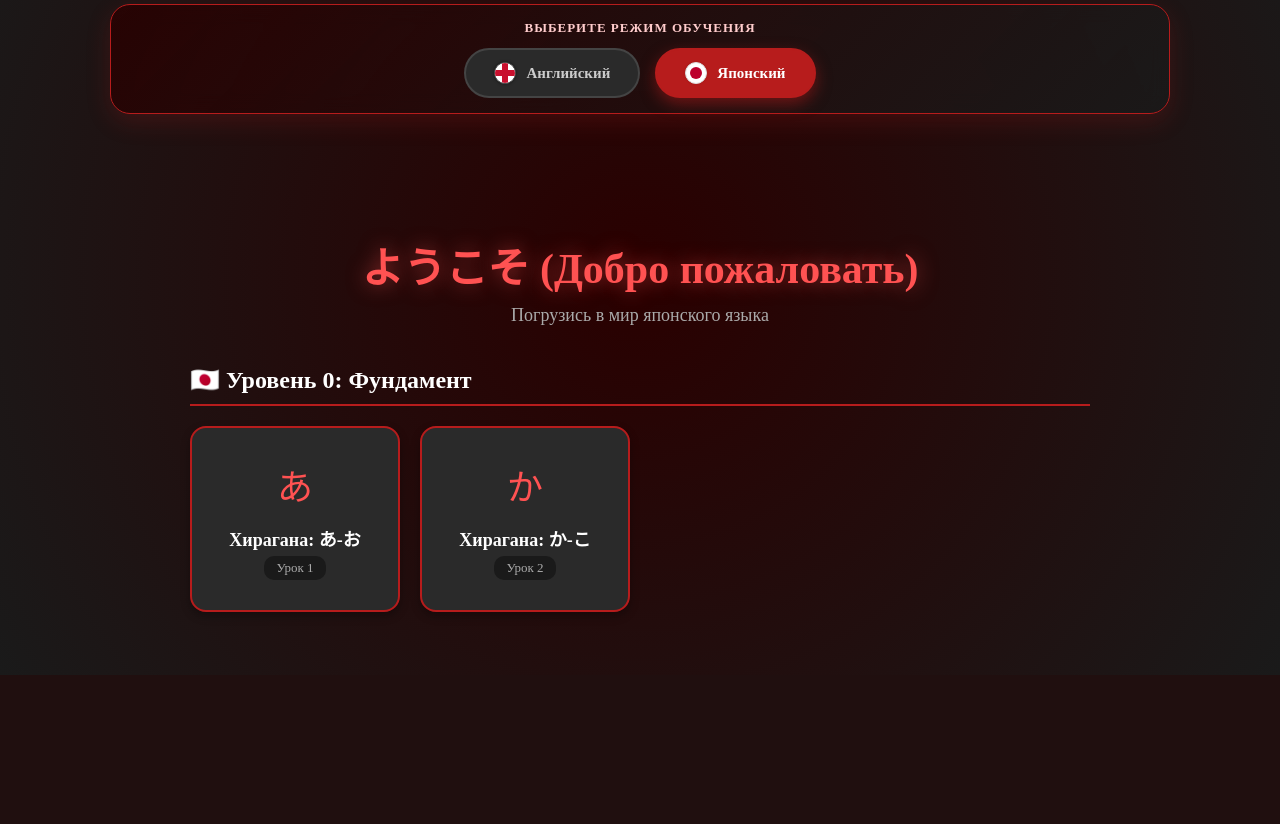
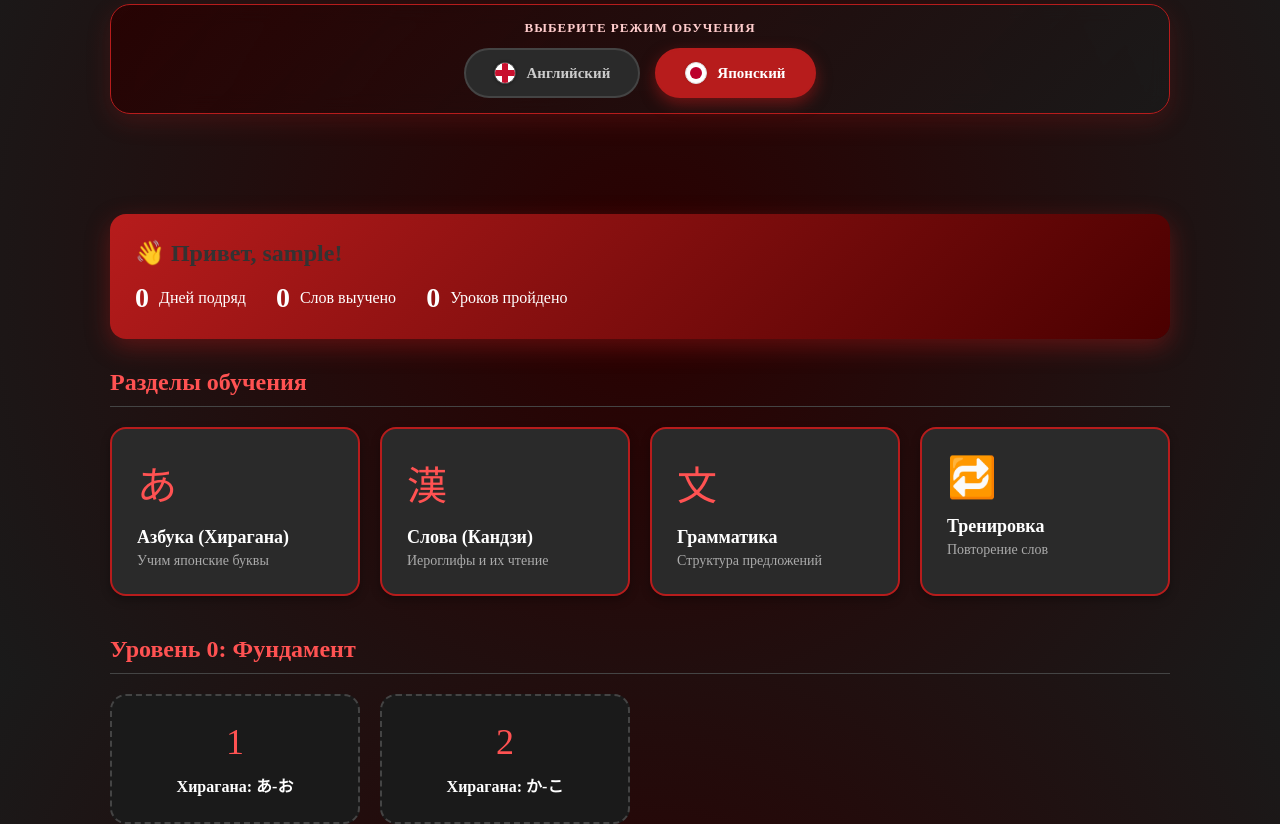
Before and after one commit to Yoshi-6767/johnny_app, a Flask app: page /jp/ in a window 1280 px wide. Shown: the part 125-949 px from the top of the page. Before the commit the page ends 737 px from the top, so only its background shows below. Run offline with Flask 3, Linux system fonts and the light colour scheme; the visitor is signed in with stand-in values (Sample User, id 1); data that the repository does not hold is empty; parts of the project's set-up code (start-up, migrations or seed data) failed here and were passed over.

Commit message:
Update jp_index.html

```diff
--- a/jp_app/templates/jp_index.html
+++ b/jp_app/templates/jp_index.html
@@ -1,36 +1,128 @@
 {% extends "jp_base.html" %}
 
+{% block styles %}
+<style>
+    .jp-dashboard {
+        background: linear-gradient(135deg, #b71c1c, #4a0000);
+        border-radius: 16px;
+        padding: 25px;
+        color: #fff;
+        margin-bottom: 30px;
+        box-shadow: 0 8px 25px rgba(183, 28, 28, 0.4);
+    }
+    .jp-stats {
+        display: flex;
+        gap: 30px;
+        margin-top: 15px;
+    }
+    .jp-stat-item {
+        display: flex;
+        align-items: center;
+        gap: 10px;
+        font-size: 16px;
+    }
+    .jp-stat-num {
+        font-size: 28px;
+        font-weight: 900;
+    }
+    .section-grid {
+        display: grid;
+        grid-template-columns: repeat(auto-fill, minmax(220px, 1fr));
+        gap: 20px;
+        margin-bottom: 40px;
+    }
+    .section-card {
+        background: #2a2a2a;
+        border: 2px solid #b71c1c;
+        border-radius: 16px;
+        padding: 25px;
+        text-decoration: none;
+        color: #fff;
+        display: flex;
+        flex-direction: column;
+        align-items: flex-start;
+        transition: all 0.2s;
+        box-shadow: 0 4px 10px rgba(0,0,0,0.3);
+    }
+    .section-card:hover {
+        border-color: #ff5252;
+        transform: translateY(-5px);
+        box-shadow: 0 8px 20px rgba(255, 82, 82, 0.3);
+    }
+    .section-icon {
+        font-size: 40px;
+        color: #ff5252;
+        margin-bottom: 15px;
+    }
+    .section-title {
+        font-size: 18px;
+        font-weight: 700;
+        margin-bottom: 5px;
+    }
+    .section-desc {
+        font-size: 14px;
+        color: #aaa;
+    }
+    /* Карта уроков */
+    .lesson-grid {
+        display: grid;
+        grid-template-columns: repeat(auto-fill, minmax(200px, 1fr));
+        gap: 20px;
+    }
+    .lesson-card {
+        background: #1a1a1a;
+        border: 2px dashed #444;
+        border-radius: 16px;
+        padding: 25px;
+        text-align: center;
+        text-decoration: none;
+        color: #fff;
+        transition: all 0.2s;
+    }
+    .lesson-card:hover {
+        border-color: #ff5252;
+        background: #2a2a2a;
+    }
+</style>
+{% endblock %}
+
 {% block content %}
-<div style="text-align: center; margin-top: 40px; margin-bottom: 40px;">
-    <h1 style="color: #ff5252; font-size: 42px; font-weight: 900; text-shadow: 0 0 20px rgba(255, 82, 82, 0.5);">
-        ようこそ (Добро пожаловать)
-    </h1>
-    <p style="color: #aaa; font-size: 18px;">Погрузись в мир японского языка</p>
-</div>
+<div style="margin-top: 20px;">
+    <!-- ДАШБОРД -->
+    <div class="jp-dashboard">
+        <h2 style="margin: 0; font-size: 24px;">👋 Привет, {{ user.username }}!</h2>
+        <div class="jp-stats">
+            <div class="jp-stat-item">
+                <span class="jp-stat-num">{{ stats.streak }}</span> Дней подряд
+            </div>
+            <div class="jp-stat-item">
+                <span class="jp-stat-num">{{ stats.words_learned }}</span> Слов выучено
+            </div>
+            <div class="jp-stat-item">
+                <span class="jp-stat-num">{{ stats.lessons_done }}</span> Уроков пройдено
+            </div>
+        </div>
+    </div>
 
-<!-- КАРТА УРОКОВ -->
-<div style="max-width: 900px; margin: 0 auto;">
-    <h2 style="color: #fff; font-size: 24px; border-bottom: 2px solid #b71c1c; padding-bottom: 10px; margin-bottom: 20px;">
-        🇯🇵 Уровень 0: Фундамент
-    </h2>
+    <!-- РАЗДЕЛЫ -->
+    <h2 style="color: #ff5252; margin-bottom: 20px; border-bottom: 1px solid #444; padding-bottom: 10px;">Разделы обучения</h2>
+    <div class="section-grid">
+        {% for sec in sections %}
+            <a href="{{ sec.link }}" class="section-card">
+                <div class="section-icon">{{ sec.icon }}</div>
+                <div class="section-title">{{ sec.title }}</div>
+                <div class="section-desc">{{ sec.desc }}</div>
+            </a>
+        {% endfor %}
+    </div>
 
-    <div style="display: grid; grid-template-columns: repeat(auto-fill, minmax(200px, 1fr)); gap: 20px;">
+    <!-- КАРТА УРОКОВ -->
+    <h2 style="color: #ff5252; margin-bottom: 20px; border-bottom: 1px solid #444; padding-bottom: 10px;">Уровень 0: Фундамент</h2>
+    <div class="lesson-grid">
         {% for lesson in lessons %}
-            <a href="/jp/lesson/{{ lesson.id }}" style="
-                display: flex; flex-direction: column; align-items: center; justify-content: center;
-                background: #2a2a2a; border: 2px solid #b71c1c; border-radius: 16px;
-                padding: 30px 20px; text-decoration: none; transition: all 0.2s;
-                box-shadow: 0 4px 10px rgba(0,0,0,0.3);
-            " onmouseover="this.style.transform='translateY(-5px)'; this.style.borderColor='#ff5252'; this.style.boxShadow='0 8px 20px rgba(255,82,82,0.3)'" onmouseout="this.style.transform='translateY(0)'; this.style.borderColor='#b71c1c'; this.style.boxShadow='0 4px 10px rgba(0,0,0,0.3)'">
-                <div style="font-size: 36px; margin-bottom: 15px; color: #ff5252;">
-                    {% if loop.index == 1 %}あ{% elif loop.index == 2 %}か{% else %}漢{% endif %}
-                </div>
-                <div style="font-size: 18px; font-weight: 700; color: #fff; text-align: center; margin-bottom: 5px;">
-                    {{ lesson.title }}
-                </div>
-                <div style="font-size: 13px; color: #aaa; background: #1a1a1a; padding: 4px 12px; border-radius: 10px;">
-                    Урок {{ lesson.order }}
-                </div>
+            <a href="/jp/lesson/{{ lesson.id }}" class="lesson-card">
+                <div style="font-size: 36px; color: #ff5252; margin-bottom: 10px;">{{ loop.index }}</div>
+                <div style="font-size: 16px; font-weight: 700; color: #fff;">{{ lesson.title }}</div>
             </a>
         {% endfor %}
     </div>
```
